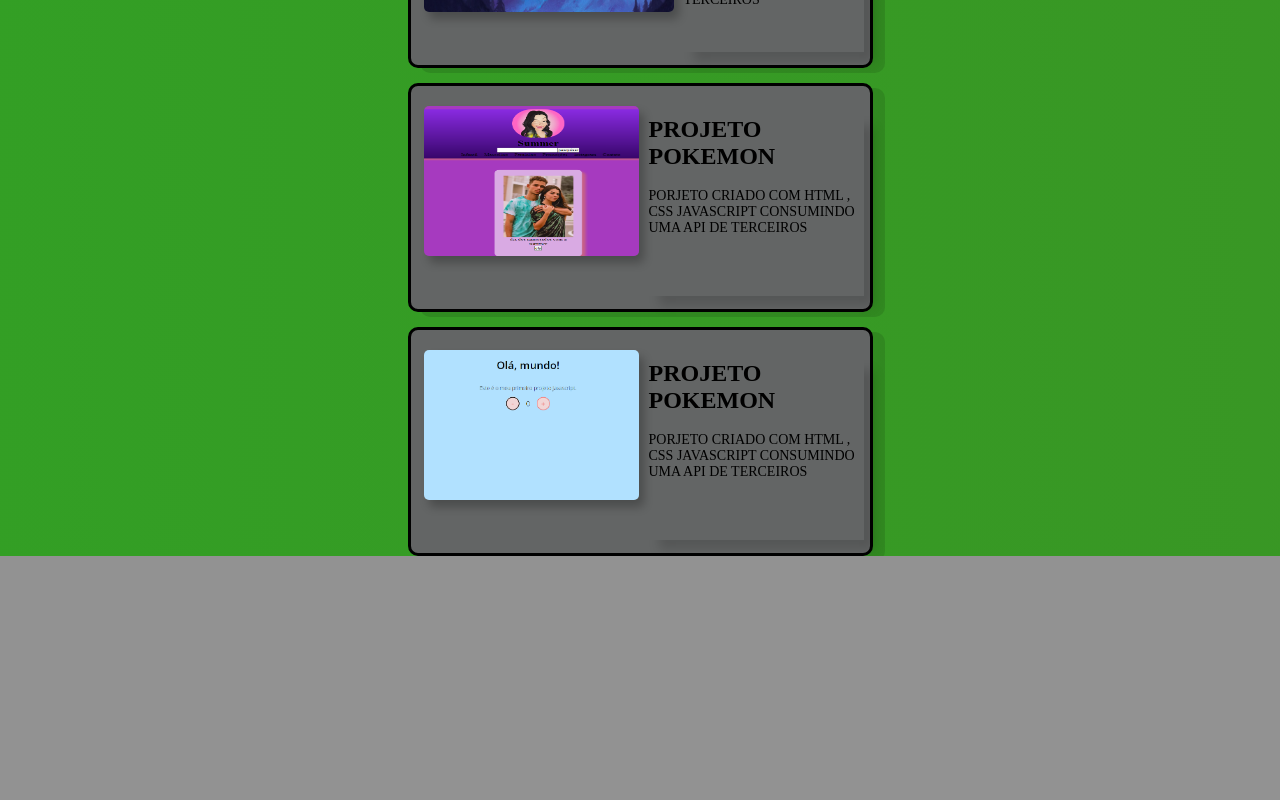
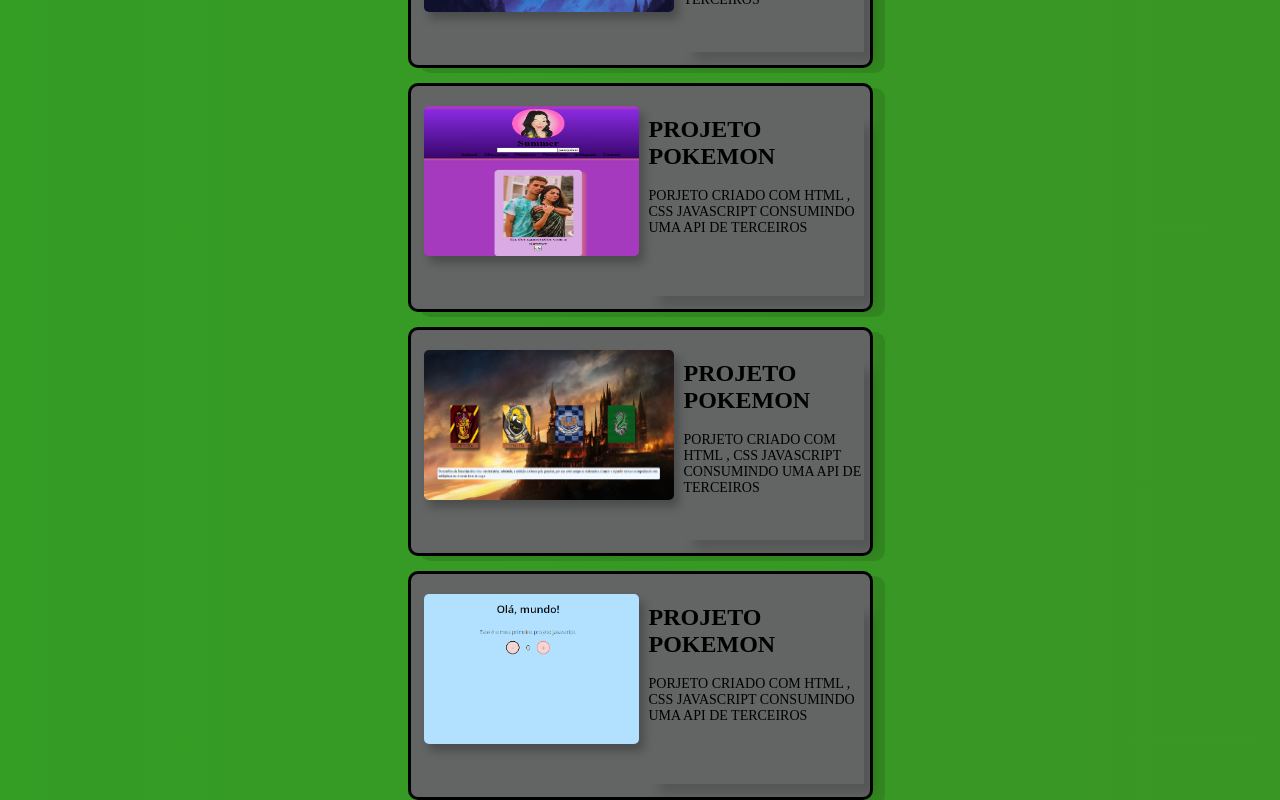
Before and after one commit to Evanjr73/PORTIFOLIO, a React (Vite) app in the folder vite-project/: page / in a window 1280 px wide. Shown: the part 1803-2603 px from the top of the page. Before the commit the page ends 2359 px from the top, so only its background shows below. Built offline with nearby package versions, Linux system fonts and the light colour scheme.

Commit message:
add projeto

```diff
--- a/vite-project/src/projetos.tsx
+++ b/vite-project/src/projetos.tsx
@@ -30,6 +30,18 @@
 
                 </div>
             </a>
+
+            <a href="https://github.com/Evanjr73/projetos/tree/main/contador"  target="_blank">
+                <div  className='divprojetos'>
+                    <img src={img1} alt="" className='projetos'/>
+                    <div className='textoDoProjeto'>
+                        <h2>PROJETO POKEMON</h2> <br />
+                        <p>PORJETO CRIADO COM HTML , CSS JAVASCRIPT CONSUMINDO UMA API DE TERCEIROS</p>
+                    </div>
+
+                </div>
+            </a>
+
 
 
 
```
